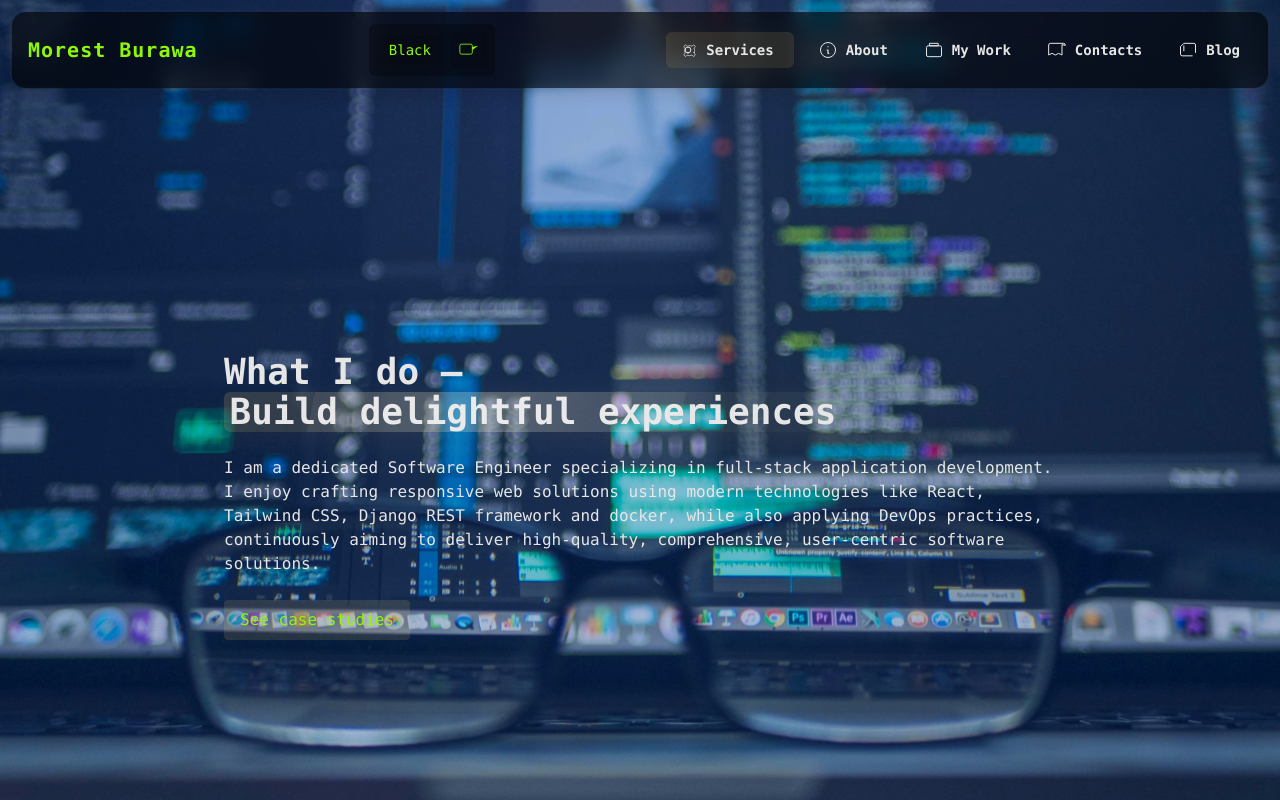
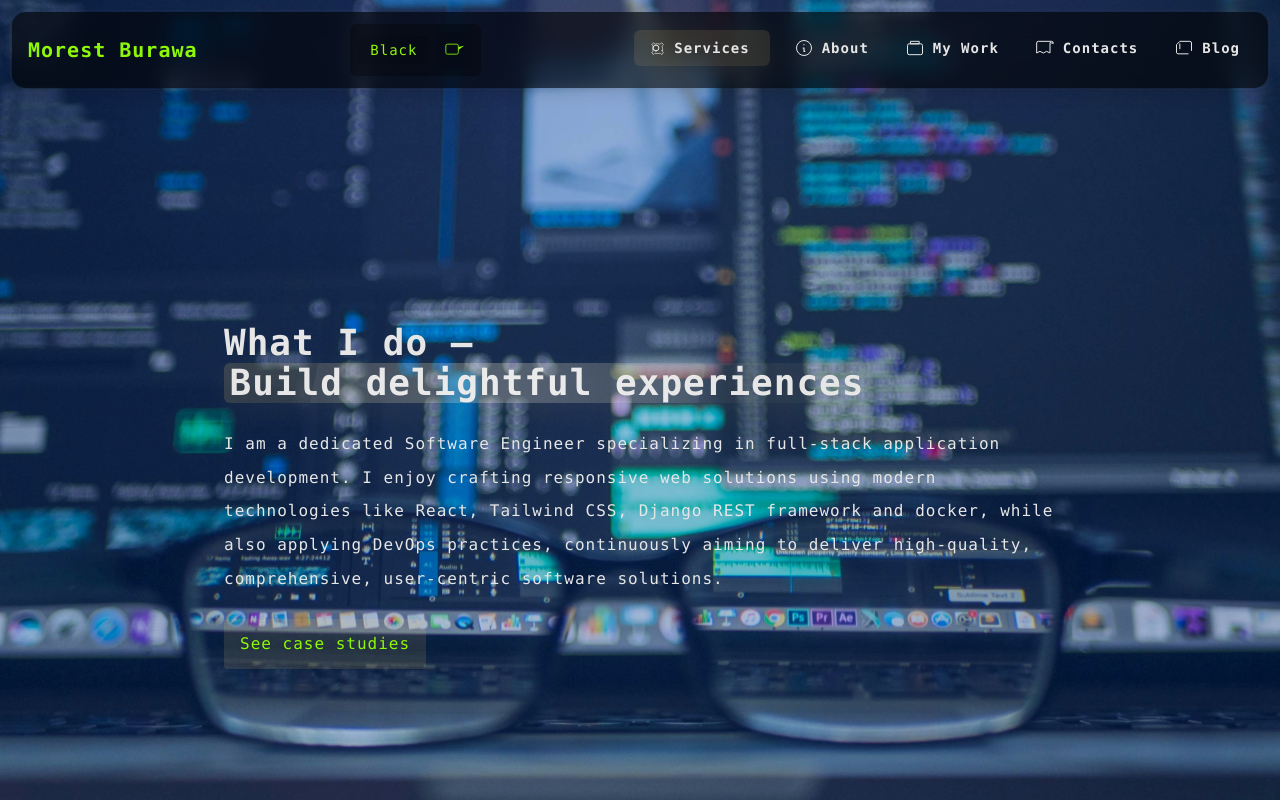
Before and after one commit to Morest1124/Morest-Burawa-podifolio, a React (Vite) app: page / in a window 1280 px wide. Shown: the top 800 px of the page. Built offline with nearby package versions, Linux system fonts and the light colour scheme.

Commit message:
style: Increase letter spacing for readability
Adds a 1px letter-spacing to the body element to improve the readability of the paragraph text.

```diff
--- a/src/index.css
+++ b/src/index.css
@@ -15,7 +15,10 @@
 body {
   background-color: var(--bg-black);
   color: var(--text-color1);
-  font-family: 'Qurova', 'Goote', JetBrains Mono, ui-monospace, SFMono-Regular, Menlo, Monaco, "Roboto Mono", "Segoe UI Mono", monospace;
+  font-family: 'Qurova', JetBrains Mono, ui-monospace, SFMono-Regular, Menlo, Monaco, "Roboto Mono", "Segoe UI Mono", monospace;
+  line-height: 2.1; /* Adjust as needed for better readability */
+  letter-spacing: 1px;
+
   /* keep content below the fixed navbar */
   padding-top: 96px;
   /* enable smooth touch scrolling on supported devices */
```
